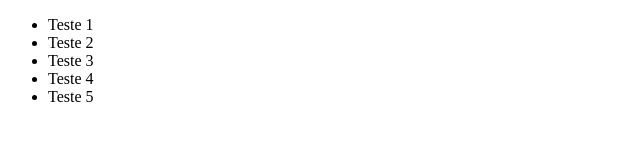
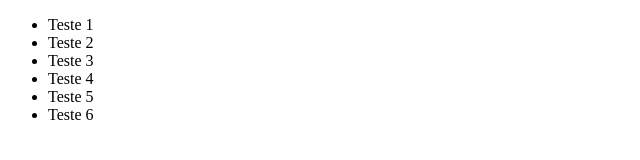
Before and after one commit to rodrigolnaves/alura-git, a plain HTML site: page index.html in a window 1280 px wide. Shown: the full height of the page, 0-640 px from the left. Drawn offline with Linux system fonts and the light colour scheme.

Commit message:
Adicionado mais uma linha, teste 6

```diff
--- a/index.html
+++ b/index.html
@@ -11,6 +11,7 @@
         <li>Teste 3</li>
         <li>Teste 4</li>
         <li>Teste 5</li>
+        <li>Teste 6</li>
     </ul>
 
 </body>
```
